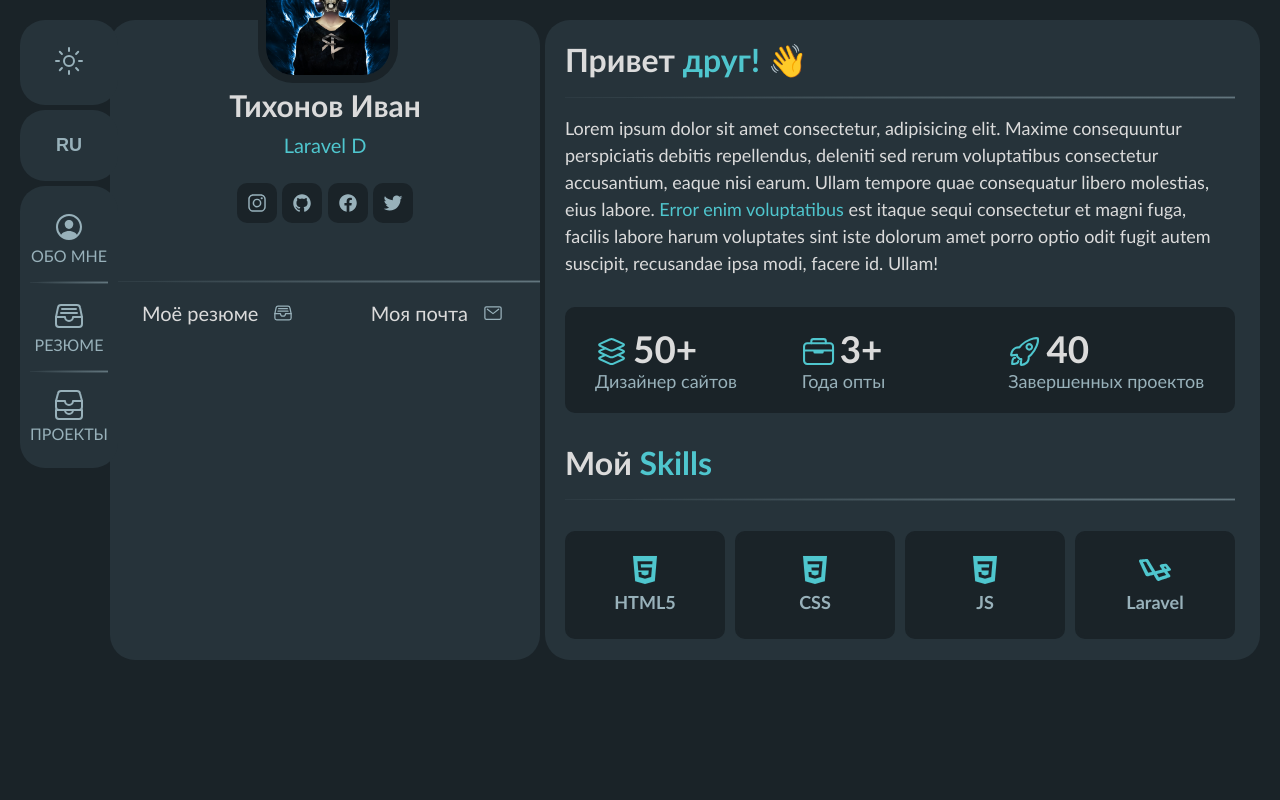
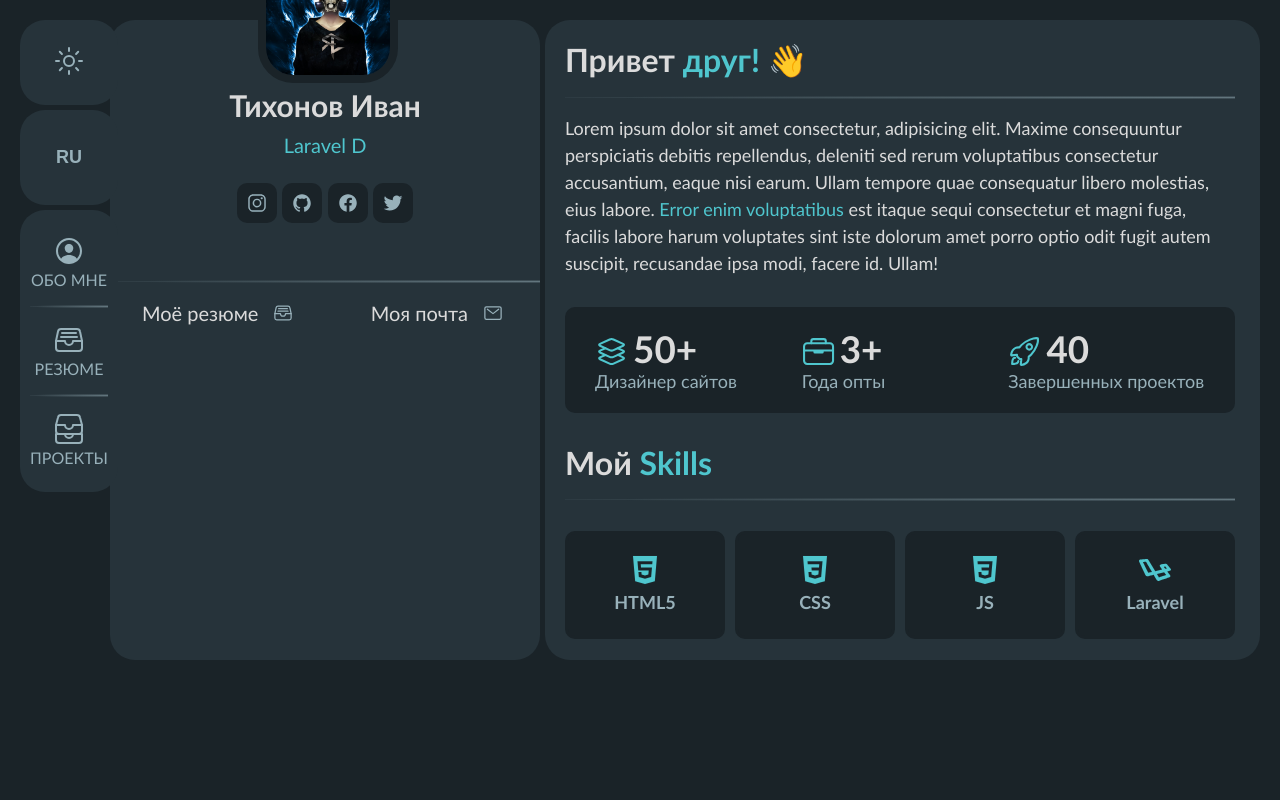
Before and after one commit to TikhonovIvan/portfolio, a plain HTML site: page index.html in a window 1280 px wide. Drawn offline with nearby package versions, Linux system fonts and the light colour scheme.

Commit message:
first commit 13

```diff
--- a/css/style.css
+++ b/css/style.css
@@ -54,25 +54,25 @@ body.light {
   cursor: pointer;
   background: none;
   border: none;
-  width: 100%;
-  height: 100%; /* увеличиваем область тапа */
+  padding: 12px 16px; /* увеличиваем область тапа */
   font-size: 18px;
   font-weight: 600;
   color: inherit;
+
+  display: inline-flex; /* flex для выравнивания */
+  align-items: center;
+  justify-content: center;
 
   user-select: none;
   -webkit-user-select: none;
   touch-action: manipulation;
   -webkit-tap-highlight-color: transparent;
-
-  display: inline-flex; /* чтобы span занимали всю область */
-  align-items: center;
-  justify-content: center;
 }
 
 .language span {
   display: inline-block;
   vertical-align: middle;
+  pointer-events: none; /* ВАЖНО: спаны не перехватывают клики */
 }
 
 .none {
```
Also changed, not shown: js/script.js (+4 -6 lines).
